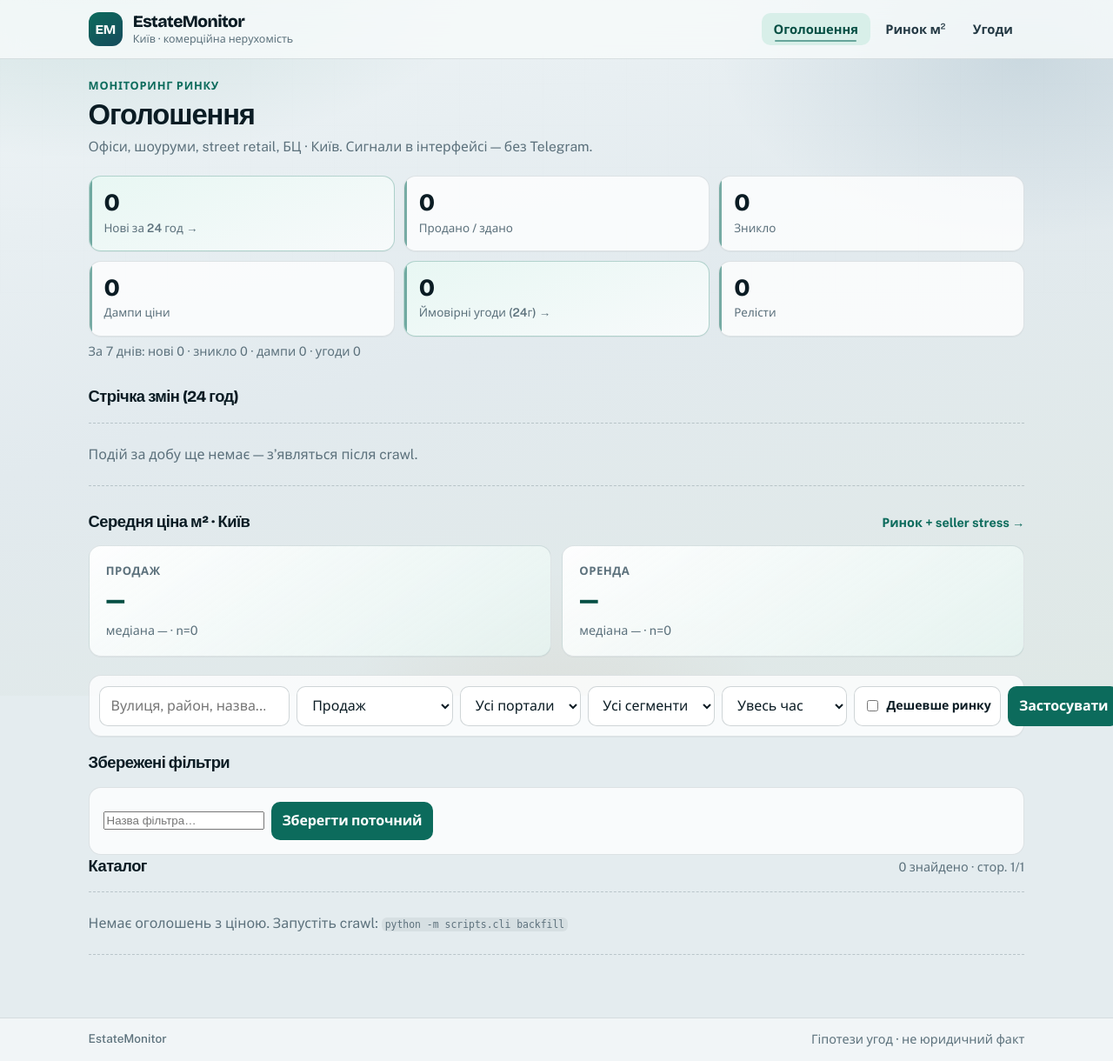
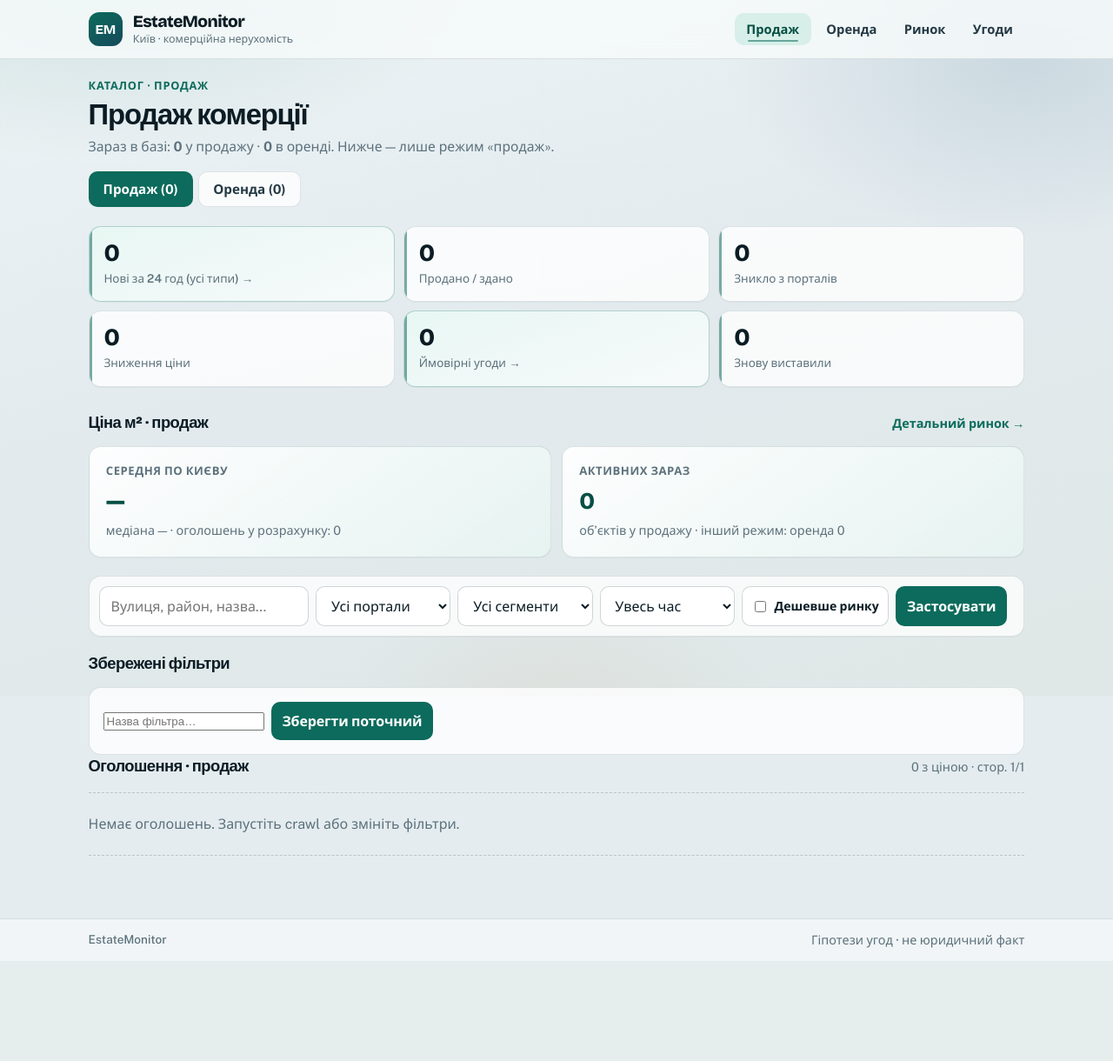
Before and after one commit to SjPn/REM, a FastAPI app: page /?deal_type=sale in a window 1280 px wide. Shown: the whole page at 87% size. After the commit the page ends 1090 px from the top, so only its background shows below. Run offline with FastAPI, Linux system fonts and the light colour scheme.

Commit message:
Split UI into sale/rent with clear inventory and stress labels.
EOF

Co-authored-by: Cursor <cursoragent@cursor.com>

```diff
--- a/app/web/routes.py
+++ b/app/web/routes.py
@@ -15,7 +15,7 @@ from sqlalchemy.orm import Session
 from app.db import get_db
 from app.db.models import DealHypothesis, Listing, Property, PropertyEvent, WatchFilter
 from app.domain.fingerprint import phone_digits
-from app.domain.market_stats import KYIV_DISTRICTS, compute_all_market_stats
+from app.domain.market_stats import KYIV_DISTRICTS, compute_all_market_stats, count_active_inventory
 from app.domain.seller_stress import compute_seller_stress
 from app.domain.signals import (
     activity_summary,
@@ -263,12 +263,47 @@ def _district_rows(market: dict, *, with_median: bool = False) -> list[dict]:
     return rows
 
 
+def _mode_district_rows(
+    market: dict,
+    inventory: dict,
+    stress_map: dict,
+    *,
+    mode: str,
+) -> list[dict]:
+    """Rows for one deal mode: inventory + $/m² sample + seller pressure."""
+    slice_ = market["sale"] if mode == "sale" else market["rent"]
+    by_price = {d.district: d for d in slice_.districts}
+    inv_by = {d["district"]: d for d in inventory["districts"]}
+    rows = []
+    names = set(by_price) | set(inv_by) | set(stress_map)
+    for name in KYIV_DISTRICTS:
+        if name not in names:
+            continue
+        price = by_price.get(name)
+        inv = inv_by.get(name, {})
+        st = stress_map.get(name)
+        active_count = inv.get(mode, 0)
+        rows.append(
+            {
+                "district": name,
+                "active": active_count,
+                "avg_psm": price.avg_psm if price else None,
+                "median_psm": price.median_psm if price else None,
+                "sample_n": price.count if price else 0,
+                "stress": st.score if st else None,
+                "stress_detail": st.detail if st else "",
+            }
+        )
+    rows.sort(key=lambda x: (-x["active"], x["avg_psm"] is None, -(x["avg_psm"] or 0)))
+    return rows
+
+
 @router.get("/", response_class=HTMLResponse)
 def dashboard(
     request: Request,
     db: Session = Depends(get_db),
     source: str | None = None,
-    deal_type: str | None = None,
+    deal_type: str = Query("sale", pattern="^(sale|rent)$"),
     segment: str | None = None,
     q: str | None = None,
     period: str | None = None,
@@ -280,15 +315,15 @@ def dashboard(
     activity_7d = activity_summary(db, hours=168)
     events = recent_events(db, hours=24, limit=25)
     watches = db.scalars(select(WatchFilter).order_by(WatchFilter.created_at.desc()).limit(20)).all()
+    inventory = count_active_inventory(db)
 
     filters = [
         Listing.status.in_(["active", "relisted"]),
         Listing.price.is_not(None),
+        Listing.deal_type == deal_type,
     ]
     if source:
         filters.append(Listing.source == source)
-    if deal_type:
-        filters.append(Listing.deal_type == deal_type)
     if segment:
         filters.append(Listing.property_type == segment)
     since = _period_since(period)
@@ -308,6 +343,9 @@ def dashboard(
     market = compute_all_market_stats(db)
     sale_med = {d.district: d.median_psm for d in market["sale"].districts}
     rent_med = {d.district: d.median_psm for d in market["rent"].districts}
+    stress_map = {s.district: s for s in compute_seller_stress(db, deal_type=deal_type)}
+    mode_rows = _mode_district_rows(market, inventory, stress_map, mode=deal_type)
+    market_slice = market[deal_type]
 
     if below_market:
         candidates = db.scalars(
@@ -356,7 +394,7 @@ def dashboard(
         r[0]
         for r in db.execute(
             select(Listing.property_type, func.count())
-            .where(Listing.property_type.is_not(None))
+            .where(Listing.property_type.is_not(None), Listing.deal_type == deal_type)
             .group_by(Listing.property_type)
             .order_by(func.count().desc())
         ).all()
@@ -365,7 +403,10 @@ def dashboard(
     sources = [
         r[0]
         for r in db.execute(
-            select(Listing.source, func.count()).group_by(Listing.source).order_by(func.count().desc())
+            select(Listing.source, func.count())
+            .where(Listing.deal_type == deal_type)
+            .group_by(Listing.source)
+            .order_by(func.count().desc())
         ).all()
     ]
 
@@ -384,7 +425,7 @@ def dashboard(
             "pages": pages,
             "per_page": per_page,
             "source": source or "",
-            "deal_type": deal_type or "",
+            "deal_type": deal_type,
             "segment": segment or "",
             "q": q or "",
             "period": period or "",
@@ -392,7 +433,9 @@ def dashboard(
             "segments": segments,
             "sources": sources,
             "market": market,
-            "district_rows": _district_rows(market),
+            "market_slice": market_slice,
+            "inventory": inventory,
+            "mode_rows": mode_rows,
         },
     )
 
@@ -441,18 +484,29 @@ def delete_watch(watch_id: int, db: Session = Depends(get_db)):
 
 
 @router.get("/market", response_class=HTMLResponse)
-def market_page(request: Request, db: Session = Depends(get_db)):
+def market_page(
+    request: Request,
+    db: Session = Depends(get_db),
+    mode: str = Query("sale", pattern="^(sale|rent)$"),
+):
     market = compute_all_market_stats(db)
-    stress = {s.district: s for s in compute_seller_stress(db)}
-    rows = _district_rows(market, with_median=True)
-    for row in rows:
-        s = stress.get(row["district"])
-        row["stress"] = s.score if s else None
-        row["stress_detail"] = s.detail if s else ""
+    inventory = count_active_inventory(db)
+    stress_map = {s.district: s for s in compute_seller_stress(db, deal_type=mode)}
+    mode_rows = _mode_district_rows(market, inventory, stress_map, mode=mode)
+    market_slice = market[mode]
+    compare_rows = _district_rows(market, with_median=True)
+    compare_by = {r["district"]: r for r in compare_rows}
     return templates.TemplateResponse(
         request,
         "market.html",
-        {"market": market, "district_rows": rows, "stress_list": list(stress.values())},
+        {
+            "mode": mode,
+            "market": market,
+            "market_slice": market_slice,
+            "inventory": inventory,
+            "mode_rows": mode_rows,
+            "compare_by": compare_by,
+        },
     )
 
 
--- a/app/web/static/styles.css
+++ b/app/web/static/styles.css
@@ -589,6 +589,30 @@ button.ghost:hover {
 .pager a:hover { border-color: var(--accent); }
 
 /* —— Deals —— */
+.mode-tabs {
+  display: flex;
+  flex-wrap: wrap;
+  gap: 0.4rem;
+  margin: 1rem 0 0.25rem;
+}
+.mode-tabs a {
+  padding: 0.55rem 1rem;
+  border-radius: 10px;
+  border: 1px solid var(--line);
+  background: var(--surface);
+  color: var(--ink-soft);
+  font-weight: 700;
+  font-size: 0.95rem;
+}
+.mode-tabs a:hover {
+  border-color: var(--accent);
+  color: var(--accent-ink);
+}
+.mode-tabs a.active {
+  background: var(--accent);
+  border-color: transparent;
+  color: #fff;
+}
 .deal-tabs {
   display: flex;
   flex-wrap: wrap;
--- a/app/web/templates/base.html
+++ b/app/web/templates/base.html
@@ -14,7 +14,7 @@
   <div class="ambient" aria-hidden="true"></div>
   <header class="shell-top">
     <div class="shell-inner">
-      <a class="brand" href="/">
+      <a class="brand" href="/?deal_type=sale">
         <span class="brand-mark">EM</span>
         <span class="brand-text">
           <span class="brand-name">EstateMonitor</span>
@@ -22,8 +22,9 @@
         </span>
       </a>
       <nav class="nav" aria-label="Основна навігація">
-        <a class="nav-link {% if active_nav == 'listings' %}is-active{% endif %}" href="/">Оголошення</a>
-        <a class="nav-link {% if active_nav == 'market' %}is-active{% endif %}" href="/market">Ринок м²</a>
+        <a class="nav-link {% if active_nav == 'sale' %}is-active{% endif %}" href="/?deal_type=sale">Продаж</a>
+        <a class="nav-link {% if active_nav == 'rent' %}is-active{% endif %}" href="/?deal_type=rent">Оренда</a>
+        <a class="nav-link {% if active_nav == 'market' %}is-active{% endif %}" href="/market?mode=sale">Ринок</a>
         <a class="nav-link {% if active_nav == 'deals' %}is-active{% endif %}" href="/deals?bucket=likely_deal">Угоди</a>
       </nav>
     </div>
--- a/app/web/templates/dashboard.html
+++ b/app/web/templates/dashboard.html
@@ -1,15 +1,25 @@
 {% extends "base.html" %}
-{% set active_nav = "listings" %}
-{% block title %}Оголошення — EstateMonitor{% endblock %}
+{% set active_nav = deal_type %}
+{% block title %}{{ 'Продаж' if deal_type == 'sale' else 'Оренда' }} — EstateMonitor{% endblock %}
 {% block content %}
-  <p class="page-kicker">Моніторинг ринку</p>
-  <h1 class="page-title">Оголошення</h1>
-  <p class="page-lead">Офіси, шоуруми, street retail, БЦ · Київ. Сигнали в інтерфейсі — без Telegram.</p>
+  <p class="page-kicker">Каталог · {{ 'продаж' if deal_type == 'sale' else 'оренда' }}</p>
+  <h1 class="page-title">{{ 'Продаж' if deal_type == 'sale' else 'Оренда' }} комерції</h1>
+  <p class="page-lead">
+    Зараз в базі:
+    <strong>{{ inventory.sale_total }}</strong> у продажу ·
+    <strong>{{ inventory.rent_total }}</strong> в оренді.
+    Нижче — лише режим «{{ 'продаж' if deal_type == 'sale' else 'оренда' }}».
+  </p>
+
+  <div class="mode-tabs" aria-label="Режим">
+    <a class="{% if deal_type == 'sale' %}active{% endif %}" href="/?deal_type=sale">Продаж ({{ inventory.sale_total }})</a>
+    <a class="{% if deal_type == 'rent' %}active{% endif %}" href="/?deal_type=rent">Оренда ({{ inventory.rent_total }})</a>
+  </div>
 
   <section class="pulse" aria-label="Сигнали за 24 год">
-    <a class="pulse-item is-hot" href="/?period=24h">
+    <a class="pulse-item is-hot" href="/?deal_type={{ deal_type }}&period=24h">
       <div class="pulse-n">{{ activity.new_listings }}</div>
-      <div class="pulse-l">Нові за 24 год →</div>
+      <div class="pulse-l">Нові за 24 год (усі типи) →</div>
     </a>
     <div class="pulse-item">
       <div class="pulse-n">{{ activity.sold_or_rented }}</div>
@@ -17,74 +27,91 @@
     </div>
     <div class="pulse-item">
       <div class="pulse-n">{{ activity.vanished }}</div>
-      <div class="pulse-l">Зникло</div>
+      <div class="pulse-l">Зникло з порталів</div>
     </div>
     <div class="pulse-item">
       <div class="pulse-n">{{ activity.price_drops }}</div>
-      <div class="pulse-l">Дампи ціни</div>
+      <div class="pulse-l">Зниження ціни</div>
     </div>
     <a class="pulse-item is-hot" href="/deals?bucket=likely_deal">
       <div class="pulse-n">{{ activity.likely_deals }}</div>
-      <div class="pulse-l">Ймовірні угоди (24г) →</div>
+      <div class="pulse-l">Ймовірні угоди →</div>
     </a>
     <div class="pulse-item">
       <div class="pulse-n">{{ activity.relisted }}</div>
-      <div class="pulse-l">Релісти</div>
+      <div class="pulse-l">Знову виставили</div>
     </div>
-  </section>
-  <p class="muted" style="margin-top:0.45rem;">
-    За 7 днів: нові {{ activity_7d.new_listings }} · зникло {{ activity_7d.vanished }} ·
-    дампи {{ activity_7d.price_drops }} · угоди {{ activity_7d.likely_deals }}
-  </p>
-
-  <section class="section">
-    <div class="section-head">
-      <h2>Стрічка змін (24 год)</h2>
-    </div>
-    {% if events %}
-      <ul class="feed">
-        {% for e in events %}
-          <li>
-            <span class="tag">{{ ua_event(e.event_type) }}</span>
-            <span class="muted">{{ e.occurred_at }}</span>
-            {% if e.listing_id %}<span class="muted">· listing #{{ e.listing_id }}</span>{% endif %}
-            {% if e.property_id %}
-              <a href="/properties/{{ e.property_id }}">обʼєкт #{{ e.property_id }}</a>
-            {% endif %}
-          </li>
-        {% endfor %}
-      </ul>
-    {% else %}
-      <p class="empty">Подій за добу ще немає — зʼявляться після crawl.</p>
-    {% endif %}
   </section>
 
   <section class="section">
     <div class="section-head">
-      <h2>Середня ціна м² · Київ</h2>
-      <a class="link-more" href="/market">Ринок + seller stress →</a>
+      <h2>
+        {% if deal_type == 'sale' %}Ціна м² · продаж{% else %}Ціна м² · оренда{% endif %}
+      </h2>
+      <a class="link-more" href="/market?mode={{ deal_type }}">Детальний ринок →</a>
     </div>
     <div class="market-strip">
       <div class="market-tile">
-        <div class="l">Продаж</div>
-        <div class="n">{{ fmt_psm(market.sale.city_avg_psm, 'sale') }}</div>
-        <div class="muted">медіана {{ fmt_psm(market.sale.city_median_psm, 'sale') }} · n={{ market.sale.city_count }}</div>
+        <div class="l">Середня по Києву</div>
+        <div class="n">{{ fmt_psm(market_slice.city_avg_psm, deal_type) }}</div>
+        <div class="muted">
+          медіана {{ fmt_psm(market_slice.city_median_psm, deal_type) }} ·
+          оголошень у розрахунку: {{ market_slice.city_count }}
+        </div>
       </div>
       <div class="market-tile">
-        <div class="l">Оренда</div>
-        <div class="n">{{ fmt_psm(market.rent.city_avg_psm, 'rent') }}</div>
-        <div class="muted">медіана {{ fmt_psm(market.rent.city_median_psm, 'rent') }} · n={{ market.rent.city_count }}</div>
+        <div class="l">Активних зараз</div>
+        <div class="n">
+          {% if deal_type == 'sale' %}{{ inventory.sale_total }}{% else %}{{ inventory.rent_total }}{% endif %}
+        </div>
+        <div class="muted">
+          {% if deal_type == 'sale' %}обʼєктів у продажу{% else %}обʼєктів в оренді{% endif %}
+          · інший режим:
+          {% if deal_type == 'sale' %}оренда {{ inventory.rent_total }}{% else %}продаж {{ inventory.sale_total }}{% endif %}
+        </div>
       </div>
     </div>
+
+    {% if mode_rows %}
+    <div class="table-wrap" style="margin-top:0.85rem;">
+      <table>
+        <thead>
+          <tr>
+            <th>Район</th>
+            <th>{% if deal_type == 'sale' %}У продажу{% else %}В оренді{% endif %}</th>
+            <th>Середня $/м²</th>
+            <th>Медіана $/м²</th>
+            <th title="Скільки оголошень з ціною й площею пішли в розрахунок середньої">У розрахунку ціни</th>
+            <th title="0–100: тиск продавців за 7 днів (зникнення, релісти, зниження ціни). Не факт угод.">Тиск продавців</th>
+          </tr>
+        </thead>
+        <tbody>
+          {% for row in mode_rows %}
+          <tr>
+            <td><strong>{{ row.district }}</strong></td>
+            <td class="num">{{ row.active }}</td>
+            <td class="num">{% if row.avg_psm is not none %}{{ '%.0f'|format(row.avg_psm) if deal_type == 'sale' else '%.1f'|format(row.avg_psm) }}{% else %}—{% endif %}</td>
+            <td class="num">{% if row.median_psm is not none %}{{ '%.0f'|format(row.median_psm) if deal_type == 'sale' else '%.1f'|format(row.median_psm) }}{% else %}—{% endif %}</td>
+            <td class="muted">{{ row.sample_n or '—' }}</td>
+            <td class="num" title="{{ row.stress_detail }}">
+              {% if row.stress is not none %}{{ row.stress }}{% else %}—{% endif %}
+            </td>
+          </tr>
+          {% endfor %}
+        </tbody>
+      </table>
+    </div>
+    <p class="muted" style="margin-top:0.55rem;">
+      <strong>У розрахунку ціни</strong> — скільки оголошень мають і ціну, і площу (для $/м²).
+      <strong>Тиск продавців</strong> — індекс 0–100 за 7 днів: зникнення + релісти + зниження ціни
+      (гіпотеза, не підтверджені угоди). Наведіть курсор на число — деталі.
+    </p>
+    {% endif %}
   </section>
 
   <form class="filters" method="get" action="/">
+    <input type="hidden" name="deal_type" value="{{ deal_type }}" />
     <input type="search" name="q" value="{{ q }}" placeholder="Вулиця, район, назва…" aria-label="Пошук" />
-    <select name="deal_type" aria-label="Тип угоди">
-      <option value="">Продаж / оренда</option>
-      <option value="sale" {% if deal_type == 'sale' %}selected{% endif %}>Продаж</option>
-      <option value="rent" {% if deal_type == 'rent' %}selected{% endif %}>Оренда</option>
-    </select>
     <select name="source" aria-label="Портал">
       <option value="">Усі портали</option>
       {% for s in sources %}
@@ -110,9 +137,7 @@
   </form>
 
   <section class="section" style="margin-top:0;">
-    <div class="section-head">
-      <h2>Збережені фільтри</h2>
-    </div>
+    <div class="section-head"><h2>Збережені фільтри</h2></div>
     <form class="actions-bar" method="post" action="/watches">
       <input type="hidden" name="q" value="{{ q }}" />
       <input type="hidden" name="source" value="{{ source }}" />
@@ -127,7 +152,7 @@
       <div class="watch-list">
         {% for w in watches %}
           <div class="watch-item">
-            <a href="/?q={{ w.q or '' }}&source={{ w.source or '' }}&deal_type={{ w.deal_type or '' }}&segment={{ w.segment or '' }}&period={{ w.period or '' }}&below_market={{ 1 if w.below_market else 0 }}">
+            <a href="/?q={{ w.q or '' }}&source={{ w.source or '' }}&deal_type={{ w.deal_type or deal_type }}&segment={{ w.segment or '' }}&period={{ w.period or '' }}&below_market={{ 1 if w.below_market else 0 }}">
               {{ w.name }}
             </a>
             <form method="post" action="/watches/{{ w.id }}/delete" style="display:inline;">
@@ -141,12 +166,12 @@
 
   <section>
     <div class="section-head">
-      <h2>Каталог</h2>
-      <span class="muted">{{ total }} знайдено · стор. {{ page }}/{{ pages }}</span>
+      <h2>Оголошення · {{ 'продаж' if deal_type == 'sale' else 'оренда' }}</h2>
+      <span class="muted">{{ total }} з ціною · стор. {{ page }}/{{ pages }}</span>
     </div>
 
     {% if not listings %}
-      <p class="empty">Немає оголошень з ціною. Запустіть crawl: <code>python -m scripts.cli backfill</code></p>
+      <p class="empty">Немає оголошень. Запустіть crawl або змініть фільтри.</p>
     {% else %}
       <div class="listing-list">
         {% for x in listings %}
@@ -168,7 +193,6 @@
                 <span class="tag">{{ sig.portals }} портали</span>
               {% endif %}
               {% if sig.cap_rate_pct %}<span class="tag">cap {{ sig.cap_rate_pct }}%</span>{% endif %}
-              {% if x.floor is not none %}<span class="muted">поверх {{ x.floor }}</span>{% endif %}
             </div>
             <div class="listing-addr">
               {% if x.address_raw %}{{ x.address_raw }}{% else %}<span class="warn-text">адреса не розпізнана</span>{% endif %}
@@ -180,33 +204,26 @@
             <div class="price">{{ fmt_price(x.price, x.currency) }}</div>
             {% set psm = fmt_listing_psm(x.price, x.currency, x.area_sqm, x.deal_type, x.price_per_sqm) %}
             {% if psm %}<div class="psm">{{ psm }}</div>{% endif %}
-            {% if sig.noi %}<div class="muted">NOI {{ '%.0f'|format(sig.noi) }}</div>{% endif %}
             <div class="area">
               {% if x.area_sqm %}{{ x.area_sqm }} м²{% else %}<span class="warn-text">площа ?</span>{% endif %}
             </div>
             <div class="listing-links">
               <a href="{{ x.url }}" target="_blank" rel="noopener noreferrer">на порталі ↗</a>
-              {% if x.property_id %}
-                <a href="/properties/{{ x.property_id }}">в системі</a>
-              {% endif %}
+              {% if x.property_id %}<a href="/properties/{{ x.property_id }}">в системі</a>{% endif %}
             </div>
           </div>
         </article>
         {% endfor %}
       </div>
 
-      <nav class="pager" aria-label="Пагінація">
+      <nav class="pager">
         {% if page > 1 %}
           <a href="?page={{ page - 1 }}&q={{ q }}&source={{ source }}&deal_type={{ deal_type }}&segment={{ segment }}&period={{ period }}&below_market={{ below_market }}">← Назад</a>
-        {% else %}
-          <span></span>
-        {% endif %}
+        {% else %}<span></span>{% endif %}
         <span>Сторінка {{ page }} з {{ pages }}</span>
         {% if page < pages %}
           <a href="?page={{ page + 1 }}&q={{ q }}&source={{ source }}&deal_type={{ deal_type }}&segment={{ segment }}&period={{ period }}&below_market={{ below_market }}">Далі →</a>
-        {% else %}
-          <span></span>
-        {% endif %}
+        {% else %}<span></span>{% endif %}
       </nav>
     {% endif %}
   </section>
```
Also changed, not shown: app/domain/market_stats.py (+42 -0 lines), app/domain/seller_stress.py (+16 -7 lines), app/web/templates/market.html (+80 -33 lines), tests/test_signals.py (+14 -4 lines).
